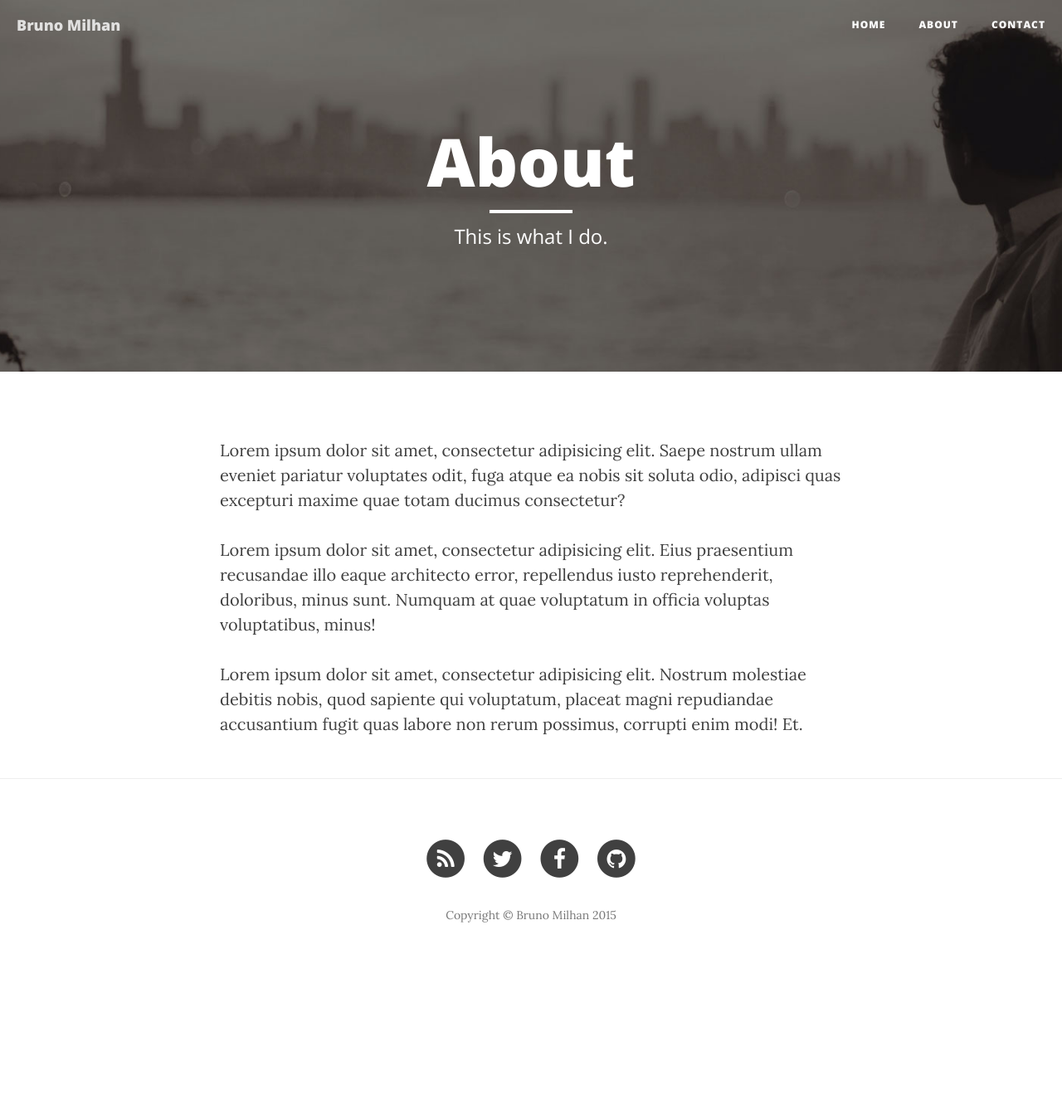
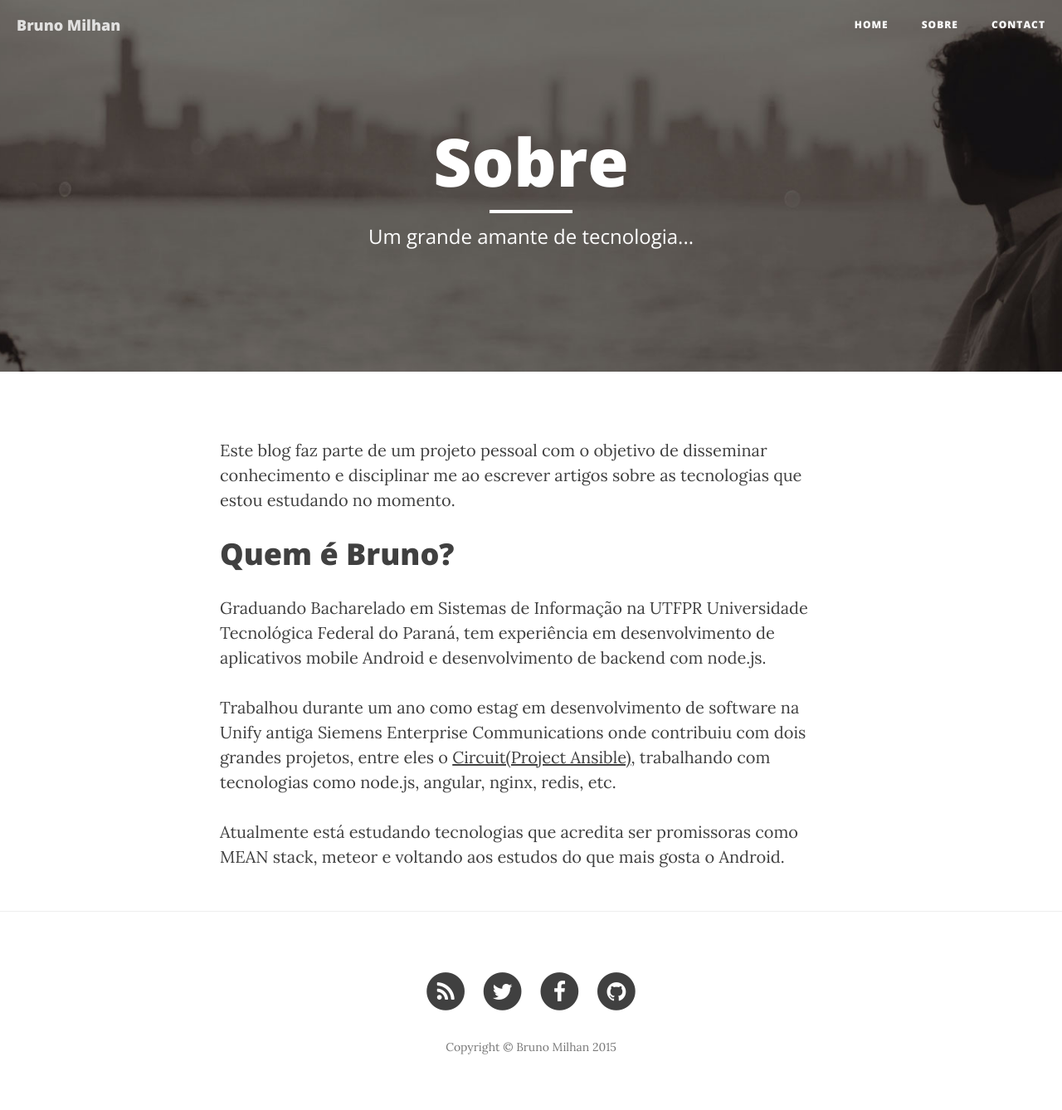
Before and after one commit to brunomilhan/brunomilhan.github.io, a Jekyll site: the page built from about.html, in a window 1280 px wide. Shown: the whole page at 83% size. Built offline with Jekyll 4.4.1, drawn with Linux system fonts in a browser that asks for light colours; nearby versions of some CDN libraries; before the commit the page ends 1179 px from its top, so only the background shows below that.

Commit message:
write about me

```diff
--- a/about.html
+++ b/about.html
@@ -1,12 +1,17 @@
 ---
 layout: page
-title: "About"
-description: "This is what I do."
+title: "Sobre"
+description: "Um grande amante de tecnologia..."
 header-img: "img/about-bg.jpg"
 ---
 
-<p>Lorem ipsum dolor sit amet, consectetur adipisicing elit. Saepe nostrum ullam eveniet pariatur voluptates odit, fuga atque ea nobis sit soluta odio, adipisci quas excepturi maxime quae totam ducimus consectetur?</p>
+<p>Este blog faz parte de um projeto pessoal com o objetivo de disseminar conhecimento e disciplinar me ao escrever artigos sobre as tecnologias que estou estudando no momento.</p>
 
-<p>Lorem ipsum dolor sit amet, consectetur adipisicing elit. Eius praesentium recusandae illo eaque architecto error, repellendus iusto reprehenderit, doloribus, minus sunt. Numquam at quae voluptatum in officia voluptas voluptatibus, minus!</p>
 
-<p>Lorem ipsum dolor sit amet, consectetur adipisicing elit. Nostrum molestiae debitis nobis, quod sapiente qui voluptatum, placeat magni repudiandae accusantium fugit quas labore non rerum possimus, corrupti enim modi! Et.</p>
+<h1>Quem é Bruno?</h1>
+
+<p>Graduando Bacharelado em Sistemas de Informação na UTFPR Universidade Tecnológica Federal do Paraná, tem experiência em desenvolvimento de aplicativos mobile Android e desenvolvimento de backend com node.js.</p>
+
+<p>Trabalhou durante um ano como estag em desenvolvimento de software na Unify antiga Siemens Enterprise Communications onde contribuiu com dois grandes projetos, entre eles o <a href="https://www.yourcircuit.com/">Circuit(Project Ansible)</a>, trabalhando com tecnologias como node.js, angular, nginx, redis, etc.</p>
+
+<p>Atualmente está estudando tecnologias que acredita ser promissoras como MEAN stack, meteor e voltando aos estudos do que mais gosta o Android.</p>
```
